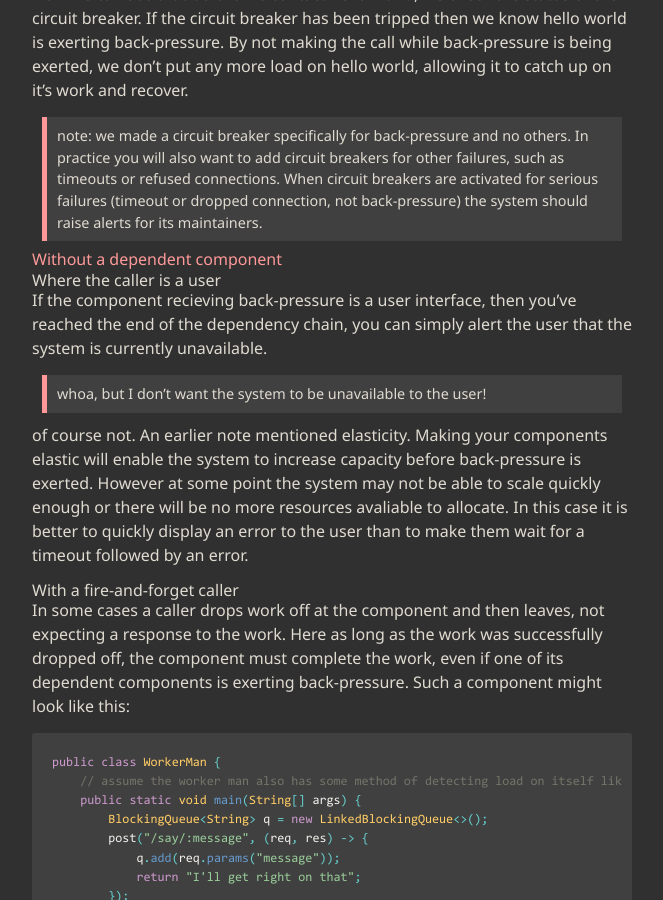
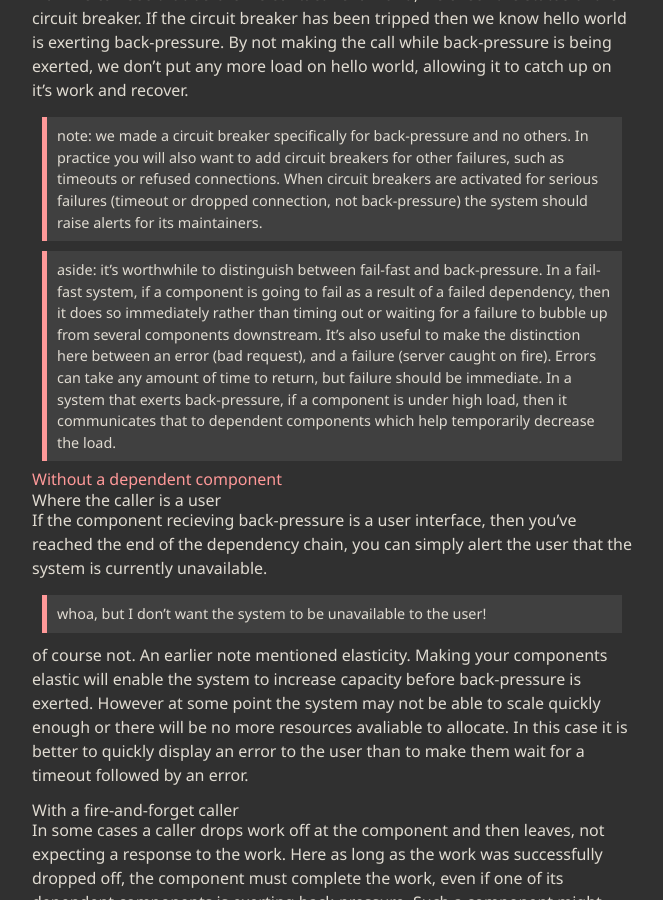
Before and after one commit to blackdoor/blog, a Jekyll site: the page built from _posts/2016-10-24-http-backpressure.md, in a window 1280 px wide and 900 px high, scrolled down 2621 px. Shown: the whole window, without its empty margins (308-971 px from the left). Built offline with Jekyll 4.4.1, drawn with Linux system fonts in a browser that asks for light colours.

Commit message:
Update 2016-10-24-http-backpressure.md

```diff
--- a/_posts/2016-10-24-http-backpressure.md
+++ b/_posts/2016-10-24-http-backpressure.md
@@ -96,6 +96,9 @@ Now we can see that before we contact hello world, we check the status of the ci
 
 > note: we made a circuit breaker specifically for back-pressure and no others. In practice you will also want to add circuit breakers for other failures, such as timeouts or refused connections. When circuit breakers are activated for serious failures (timeout or dropped connection, not back-pressure) the system should raise alerts for its maintainers.
 
+> aside: it's worthwhile to distinguish between fail-fast and back-pressure. In a fail-fast system, if a component is going to fail as a result of a failed dependency, then it does so immediately rather than timing out or waiting for a failure to bubble up from several components downstream. It's also useful to make the distinction here between an error (bad request), and a failure (server caught on fire). Errors can take any amount of time to return, but failure should be immediate.
+In a system that exerts back-pressure, if a component is under high load, then it communicates that to dependent components which help temporarily decrease the load.
+
 ## Without a dependent component
 
 ### Where the caller is a user
```
